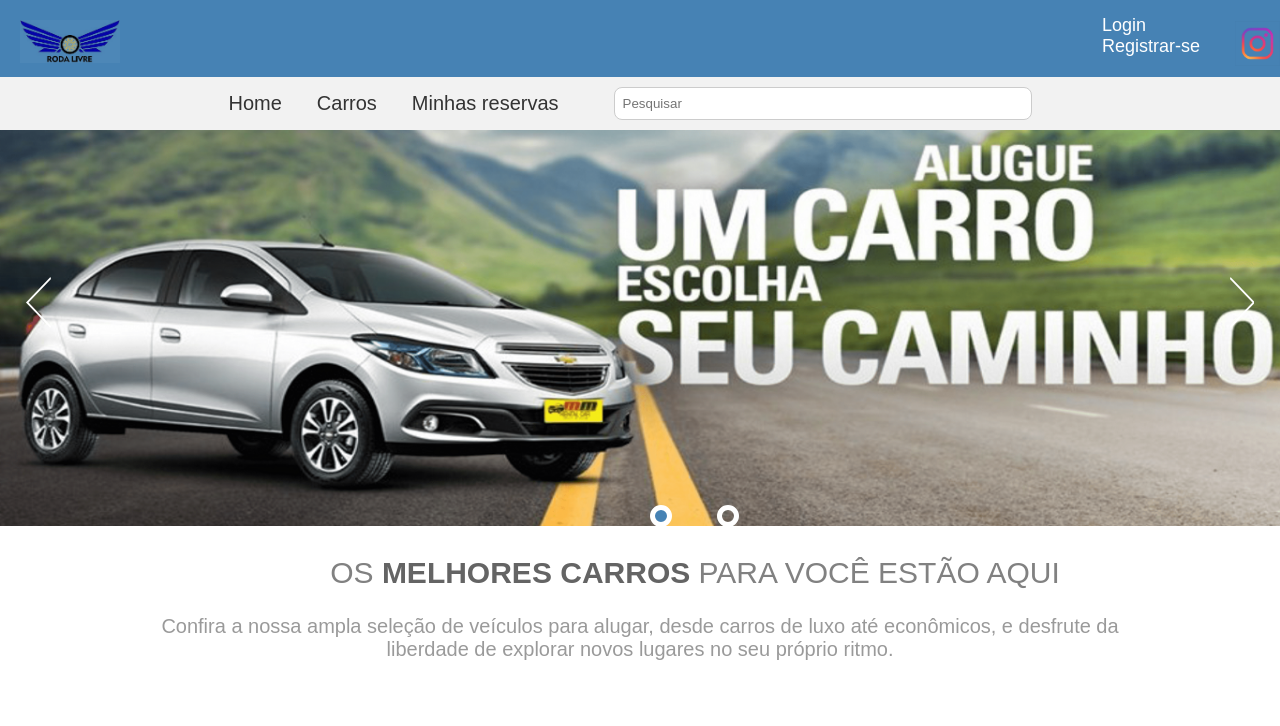
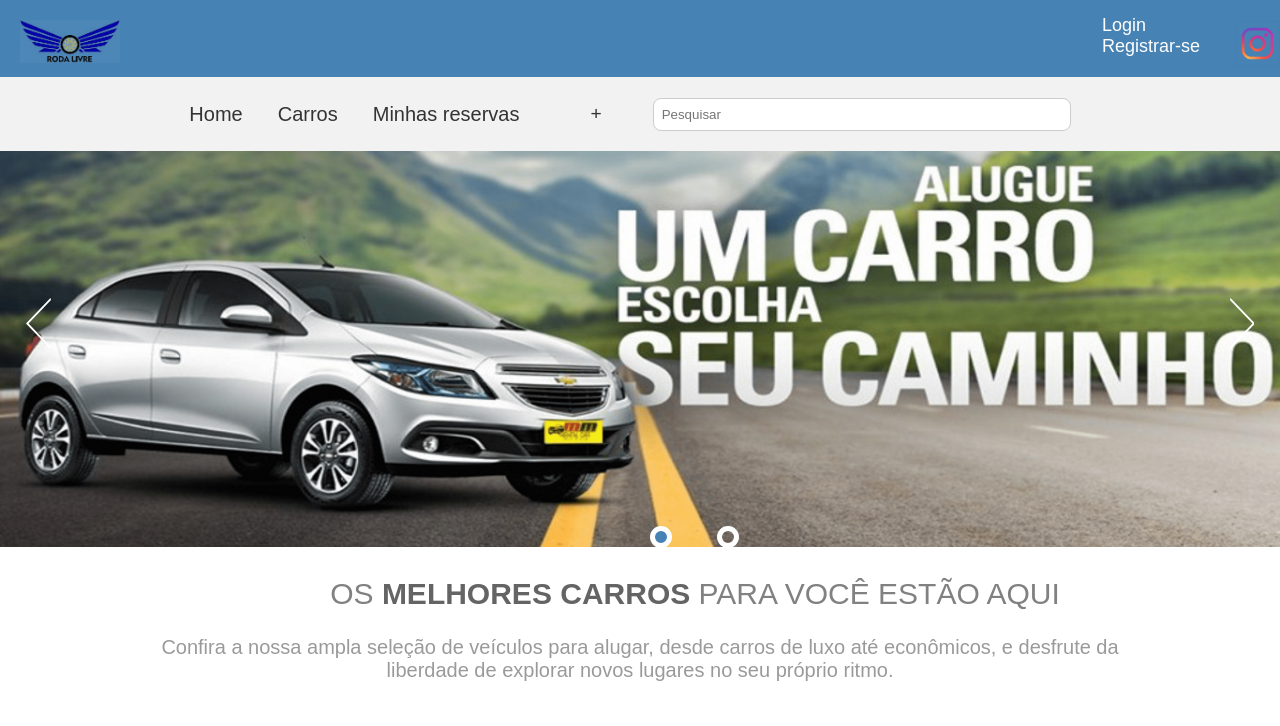
Before and after one commit to junior-macena/rodalivrelocadora, a PHP site: page /rodalivre2023/index.php in a window 1280 px wide; the page is wider, and only the part inside the window is pictured. Shown: the top 726 px of that part. Run offline with PHP 8.4, Linux system fonts and the light colour scheme; some libraries are stand-ins or nearby versions.

Commit message:
botao da pagina de admin e sobre adicionado na tela inicial

```diff
--- a/css/main.css
+++ b/css/main.css
@@ -161,6 +161,64 @@ a {
 }
 
 
+.menu_admin {
+
+	list-style: none;
+	float: left;
+	width: 100%;
+
+}
+.menu_admin li {
+
+	position: relative;
+	float: left;
+	font-size: 1.2rem;
+	width: 10%;
+	text-align: center;
+
+
+}
+
+.menu_admin li a {
+
+	color: #333;
+	text-decoration: none;
+	padding: 1rem 1rem;
+	display: block;
+
+}
+
+.menu_admin li a:hover {
+
+	color: #333;
+	font-weight: 550;
+
+}
+
+.menu_admin li ul {
+
+	position: absolute;
+	top: 37px;
+	left: 0;
+	background: #eeeeee;
+    border: 1px solid #a0a0a0;
+	display: none;
+
+}
+
+.menu_admin li:hover ul,
+.menu li.over ul {
+
+	display: block;
+    z-index: 1;
+
+}
+.menu_admin li ul li {
+
+	display: block;
+	width: 120px;
+	text-align: left;
+}
 
 /* menu-principal */
 
--- a/templates/header.php
+++ b/templates/header.php
@@ -66,6 +66,22 @@ if (!isset($_SESSION)) {
                                 reservas</a></li>
                     </ul>
                 </div>
+
+                <nav>
+
+                    <ul class="menu_admin">
+
+                        <li><a href="#">+</a>
+
+                            <ul>
+                                <li><a href="admin/index-admin.php">Acesso administrador</a></li>
+                                <li><a href="./sobre.php">Sobre</a></li>
+                            </ul>
+
+                        </li>
+                    </ul>
+
+                </nav>
                 <div class="busca">
                     <input id="pesquisarInput" placeholder="Pesquisar" type="text">
                 </div>
```
